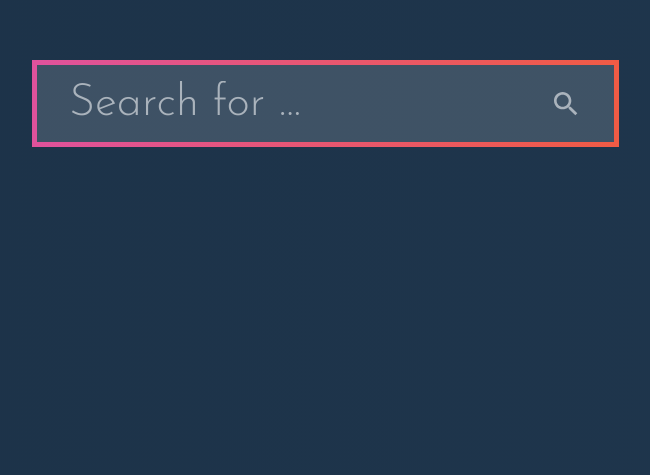
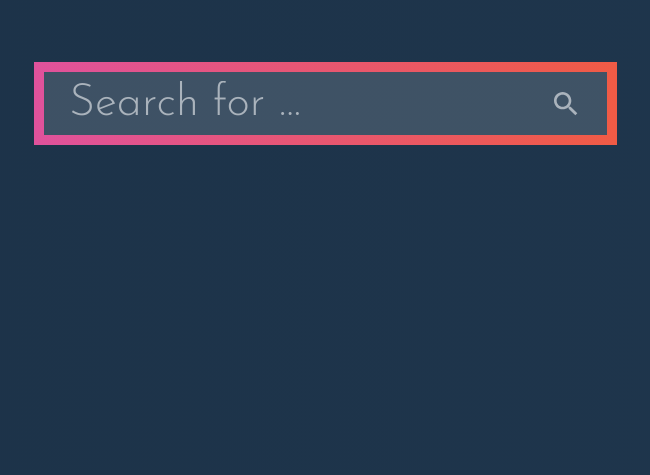
Before and after one commit to borntofrappe/Wiki-Viewer, a plain HTML site: page index.html in a window 1280 px wide. Shown: the part 297-772 px from the top of the page, without its empty margins (315-965 px from the left). Drawn offline with nearby package versions, Linux system fonts and the light colour scheme.

Commit message:
Update style.css
Include an explanation for the border-image property. Hopefully understood.

```diff
--- a/style.css
+++ b/style.css
@@ -60,42 +60,36 @@ search box wrapper for input division and icon
   padding: 1rem 2rem;
   transition: padding 0.2s ease-out;
   background-color: rgba(255,255,255,0.15);
-  border-width: 5px;
   border-style: solid;
   border-image-source:
         linear-gradient(
                                     to right,
                                     #e0529c, #f05b45
                                     );
-  border-image-slice: 1;
+  border-image-slice: 10; /* 10 px */
+  border-image-width: auto; /* 10px */
   /*
-  *border-image: trying to explaining the not-so-clear property*
+  **border-image: trying to explaining the not-so-clear property**
 
-  1. how-to
-  you can either use the shorthand property of **border-image**, in which you define multiple space separated values
-  OR
-  use separate properties one at a time
-  the only required property is actually the first one that will be here introduced
+  First off, you need a border. Without this, the border-image is not visible.
 
-  2. useful properties
-  **border-image-source**: defining the image through URL or the gradient through gradient declaration. The image/gradient to use as border.
-  **border-image-slice**: this one is rather complicated
+  * border-style is of particular importance
+  * border-width can be included, in which case the border-image is influenced by this size. But it is not required.
 
-  <<where to slice the image to create the pieces of the border>>
-  the image passed in the url is divided in 9 sections: 4 corners, 4 sides, center
-  _|__|_
-  _|__|_
-  _|_|_
-  defining up to 4 unitless/percentage values, this properties decides how far to include the border-image/gradient with respect to the outside of the element
-  top, rightm bottom, left
+  For the properties themselves the following non-comprehensive list might help:
 
+  * border-image-source: url of the image/ linear gradient to impose as a border
 
+  * border-image-slice: where to slice the element area as to introduce the border-image, accepting up to 4 values (top, right, bottom, left), accepting unitless numbers (pixels on raster images, coordinates on svg), percentages (relative to the size of the image), the fill keyword (in which case the border-image is used as background for the element)
 
+  * border-image-width: width of the border-image, accepting up to 4 values, accepting unitless values (multiplied by border width, 1 by default) or percentage values (relative to the border-image area) or auto (size set by image-slice or border-width if this is not available)
 
-  **border-image-width**: same connotation as border-width, but describing the width of the image or gradient (accepting up to 4 unitless/length values; for top-right-bottom-left)
-  **border-image-outset**: describing how far to move the border-image from the element's own borders (accepting up to 4 unitless/length values, defaulted to 0)
+  * border-image-outset: how far to extend the border-image, past the border of the element, accepting up to 4 values, length values (absolute in measure) or unitless values (multiplied by the border width)
 
-  *useful resources*: [css tricks](https://css-tricks.com/almanac/properties/b/border-image/)
+  **useful resources**:
+  * css tricks details on [border-image](https://css-tricks.com/almanac/properties/b/border-image/)
+  * this [pen](https://codepen.io/borntofrappe/pen/aqNJdx)
+
   */
   position: relative;
   animation: shake-appear 0.4s forwards;
```
